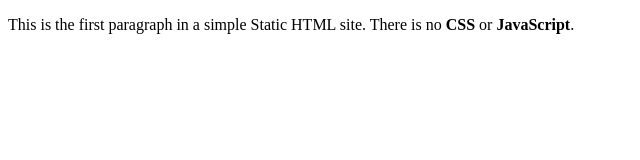
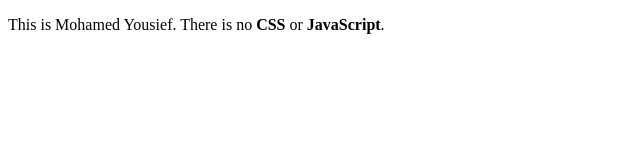
Before and after one commit to myousief/static, a plain HTML site: page index.html in a window 1280 px wide. Shown: the whole page, without its empty margins (0-640 px from the left). Drawn offline with Linux system fonts and the light colour scheme.

Commit message:
add my name

```diff
--- a/index.html
+++ b/index.html
@@ -4,6 +4,6 @@
     <title>Static HTML Site</title>
   </head>
   <body>
-    <p>This is the first paragraph in a simple Static HTML site. There is no <strong>CSS</strong> or <strong>JavaScript</strong>.</p>
+    <p>This is Mohamed Yousief. There is no <strong>CSS</strong> or <strong>JavaScript</strong>.</p>
   </body>
 </html>
```
